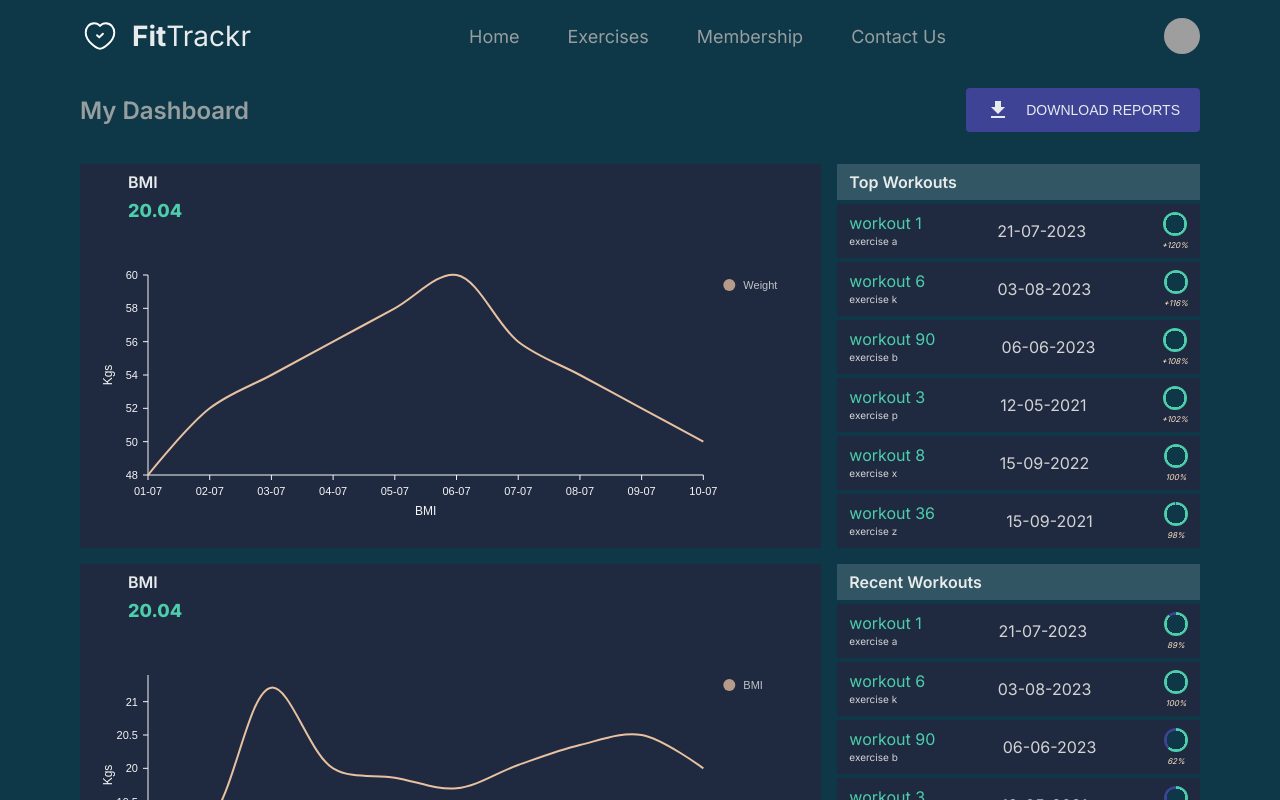
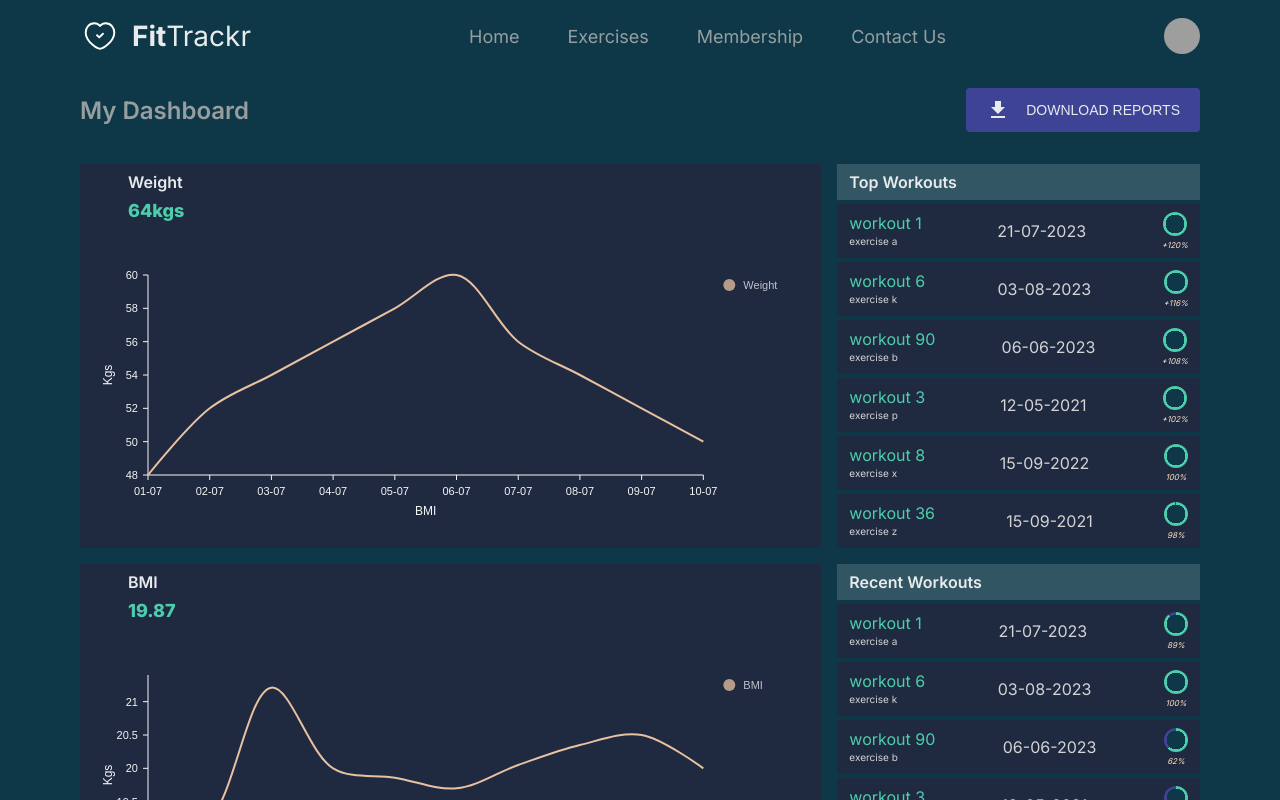
Before and after one commit to Ase020/fitTrackr-client, a React (Vite) app: page /dashboard in a window 1280 px wide. Shown: the top 800 px of the page. Built offline with nearby package versions, Linux system fonts and the light colour scheme; grey boxes are pictures that could not be loaded; a web font is replaced by a local one.

Commit message:
rectify line chart params

```diff
--- a/src/components/lineChartContainer/LineChartContainer.jsx
+++ b/src/components/lineChartContainer/LineChartContainer.jsx
@@ -2,12 +2,15 @@
 import LineChart from "../lineChart/LineChart";
 import "./lineChartContainer.css";
 
-const LineChartContainer = ({ data }) => {
+const LineChartContainer = ({ data, parameter, paramValue }) => {
   return (
     <div className="bmi_container">
       <div className="bmi_header-container">
-        <h5 className="bmi_header">BMI</h5>
-        <p className="bmi_body">20.04</p>
+        <h5 className="bmi_header">{parameter}</h5>
+        <p className="bmi_body">
+          {paramValue}
+          {parameter === "Weight" ? "kgs" : ""}
+        </p>
       </div>
       <div className="graph_box">
         <LineChart data={data} />
--- a/src/pages/dashboard/Dashboard.jsx
+++ b/src/pages/dashboard/Dashboard.jsx
@@ -17,7 +17,11 @@ const Dashboard = () => {
       <div className="dashboard_report-section">
         {/* Row 1 */}
         <div className="dashboard_bmi_user-container">
-          <LineChartContainer data={weightData} />
+          <LineChartContainer
+            data={weightData}
+            parameter="Weight"
+            paramValue={64}
+          />
 
           <div className="recent_workout_container">
             <h5 className="recent_workout-header">top workouts</h5>
@@ -63,7 +67,11 @@ const Dashboard = () => {
 
         {/* Row 2 */}
         <div className="dashboard_bmi_user-container">
-          <LineChartContainer data={bmiData} />
+          <LineChartContainer
+            data={bmiData}
+            parameter="BMI"
+            paramValue={19.87}
+          />
 
           <div className="recent_workout_container">
             <h5 className="recent_workout-header">recent workouts</h5>
```
